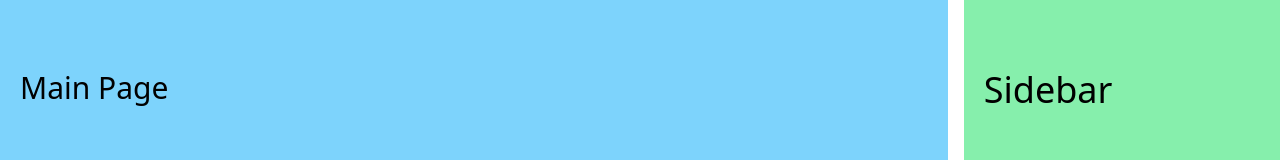
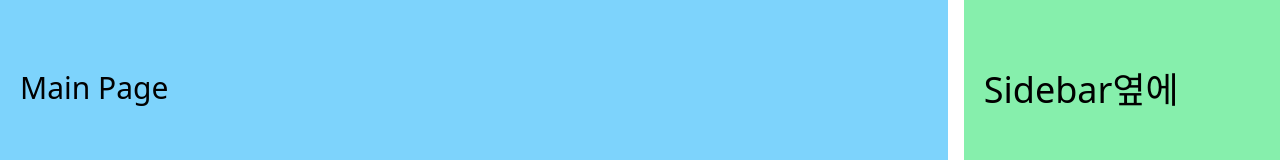
Before and after one commit to SuanChoi-Claire/Mall, a React (Create React App) app: page / in a window 1280 px wide. Shown: the part 190-350 px from the top of the page. Built offline with nearby package versions, Linux system fonts and the light colour scheme.

Commit message:
p52까지.환경설정과 기본 화면 분할 까지 진행했다

```diff
--- a/src/layouts/BasicLayout.js
+++ b/src/layouts/BasicLayout.js
@@ -1,4 +1,4 @@
-const { Children } = require("react");
+const { children } = require("react");
 
 const BasicLayout = ({ children }) => {
   return (
@@ -12,7 +12,7 @@ const BasicLayout = ({ children }) => {
           {children}
         </main>
         <aside className="bg-green-300 md:w-1/3 lg:w-1/4 px-5 py-40">
-          <h1 className="text-2xl md:text-4xl">Sidebar</h1>
+          <h1 className="text-2xl md:text-4xl">Sidebar옆에</h1>
         </aside>
       </div>
     </>
```
